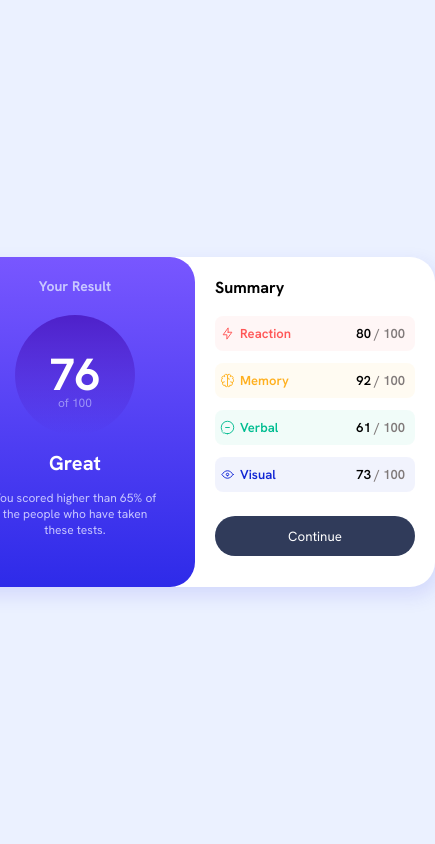
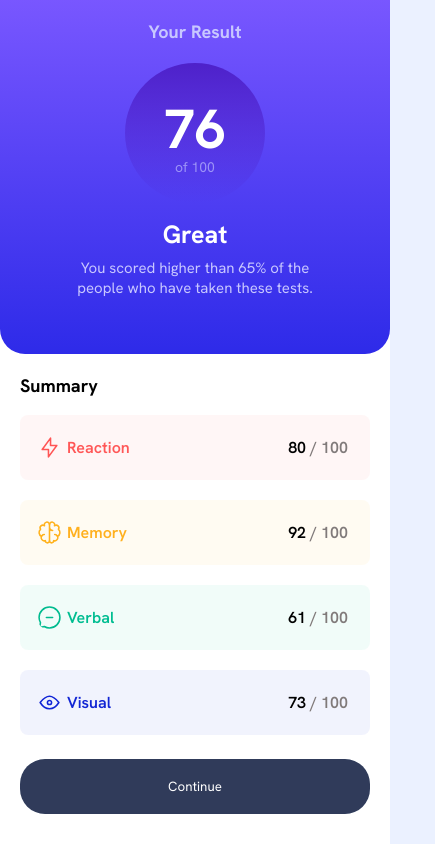
Before and after one commit to SirineBouk/Results-summary-component, a plain HTML site: page index.html in a window 390 px wide. Shown: the whole page, 435 px wide, since content can reach past the window. Drawn offline with Linux system fonts and the light colour scheme.

Commit message:
Updat style.css

```diff
--- a/style.css
+++ b/style.css
@@ -1,12 +1,6 @@
 @font-face {
     font-family: hank;
     src: url(assets/fonts/HankenGrotesk-VariableFont_wght.ttf);
-}
-@media (max-width: 768px) {
-    .container {
-        flex-direction: column;
-        max-width: 100%;
-    }
 }
 
 *{
@@ -175,3 +169,89 @@ body{
 button:hover{
     background: linear-gradient(to bottom, hsl(252, 100%, 67%), hsl(241, 81%, 54%));
 }
+
+@media (max-width: 480px) {
+    .card {
+        display: block;
+        position: relative;
+        margin: 0;
+        width: 100vw;
+        min-height: 100vh;
+        overflow:auto;
+        border-radius: 0 ;
+    }
+    .card .Result{
+
+        width: 100%;
+        height: 42%;
+        size: 200px;
+        border-top-left-radius:0 ;
+        border-top-right-radius:0 ;
+    }
+    .Result #res{
+        margin-bottom: 15px;
+        font-size: 18px;
+        font-weight: bold;
+    }
+    .Result .circle{
+        width: 140px;
+        height: 140px;
+        padding: 20px;
+        margin: auto;
+        margin-bottom: 15px;
+        border-radius: 100%;
+        text-align: center;
+    }
+
+    .circle .score{
+        position: relative;
+        margin-bottom: 15px;
+        margin-top: 10px;
+        color: hsl(0, 0%, 100%);
+        font-size: 55px;
+        font-weight: bolder;
+        height: 50px;
+    }
+
+    .circle .to{
+        color: hsla(241, 100%, 89%, 0.632);
+        font-size: 14px;
+    }
+
+    .Result #g{
+        color: hsl(0, 0%, 100%);;
+        height: 30px;
+        font-size: 25px;
+    }
+
+    .Result #des{
+        color: hsl(241, 100%, 89%);
+        font-size: 15px;
+        margin: auto;
+        padding: 10px;
+        width: 280px;
+
+    }
+
+    .summary{
+        width: 100%;
+        height: auto;
+    }
+     .summary .title{
+        font-size: large;
+     }
+    .summary .details div{
+        height: 65px;
+        font-size: medium;
+        padding: 12px;
+        margin-bottom: 20px;
+    }
+
+    .details img{
+        width: 25px;
+    }
+
+    .summary button{
+        height: 55px;
+    }
+}
```
